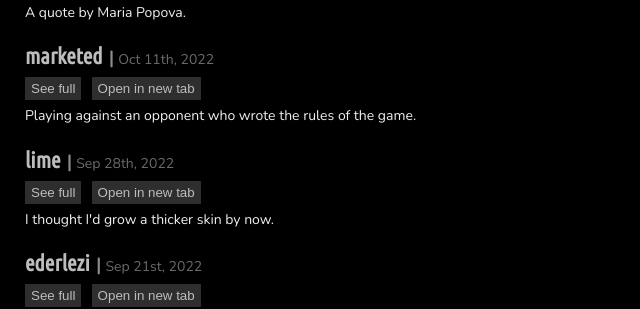
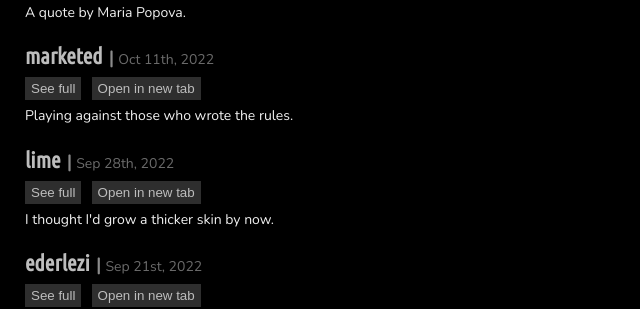
Before and after one commit to olivecarambola/logbook, a Jekyll site: the page built from post_all.md, in a window 1280 px wide and 900 px high, scrolled down 2761 px. Shown: the part 154-463 px from the top of the window, without its empty margins (0-640 px from the left). Built offline with Jekyll 4.4.1, drawn with Linux system fonts in a browser that asks for light colours; some web fonts are replaced.

Commit message:
Update 2022-10-11-marketed.md

```diff
--- a/_posts/2022-10-11-marketed.md
+++ b/_posts/2022-10-11-marketed.md
@@ -3,7 +3,7 @@ layout: posts
 title: "marketed"
 date: 2022-10-11
 permalink: /posts/22-10-11-marketed/
-summary: "Playing against an opponent who wrote the rules of the game."
+summary: "Playing against those who wrote the rules."
 collection: "coda"
 wrdcount_original: 975
 wrdcount_quote: 0
```
